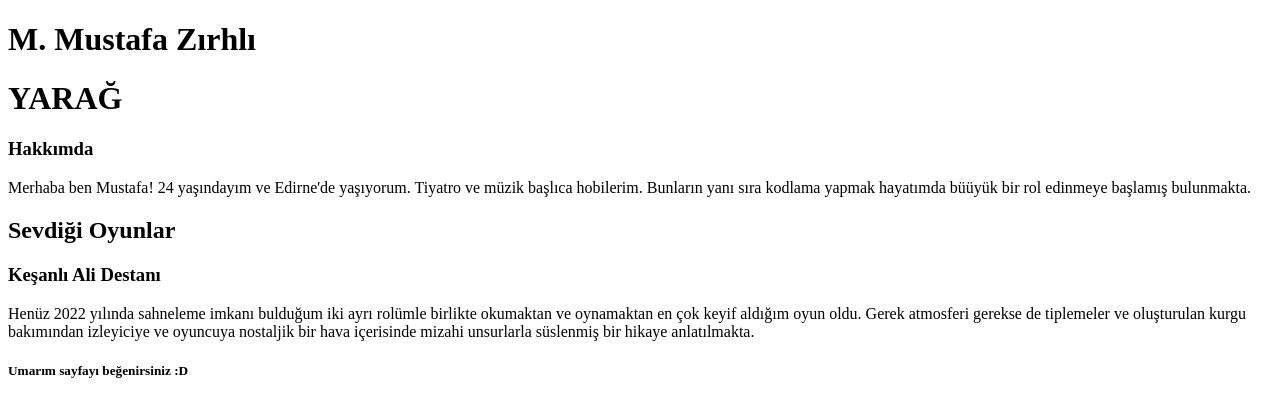
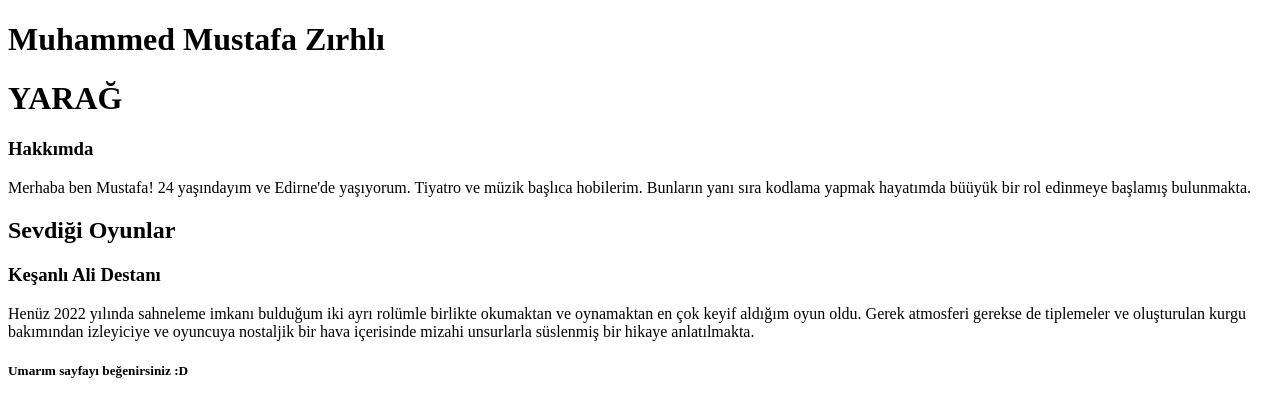
Before and after one commit to Mustafazirhli98/Kodluyoruz-Front-End--dev, a plain HTML site: page index.html in a window 1280 px wide. Drawn offline with Linux system fonts and the light colour scheme.

Commit message:
refactor: h1 etiketindeki ad kısaltması kaldırılıp uzun ad kullanıldı

```diff
--- a/index.html
+++ b/index.html
@@ -7,7 +7,7 @@
     <title>Document</title>
 </head>
 <body>
-    <h1>M. Mustafa Zırhlı</h1>
+    <h1>Muhammed Mustafa Zırhlı</h1>
     <h1>YARAĞ</h1>
 
 <h3>Hakkımda</h3>
```
